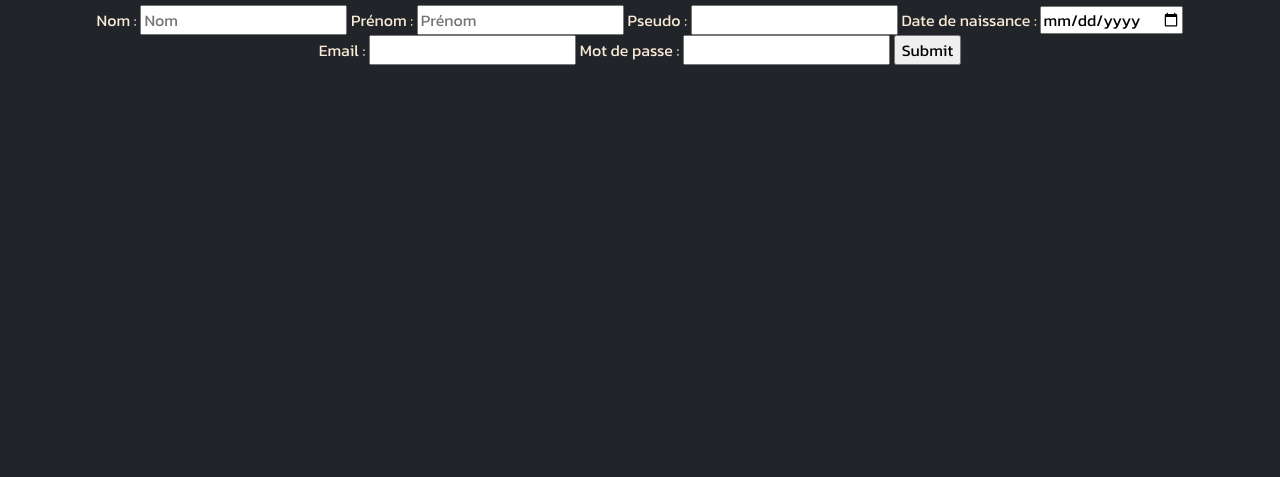
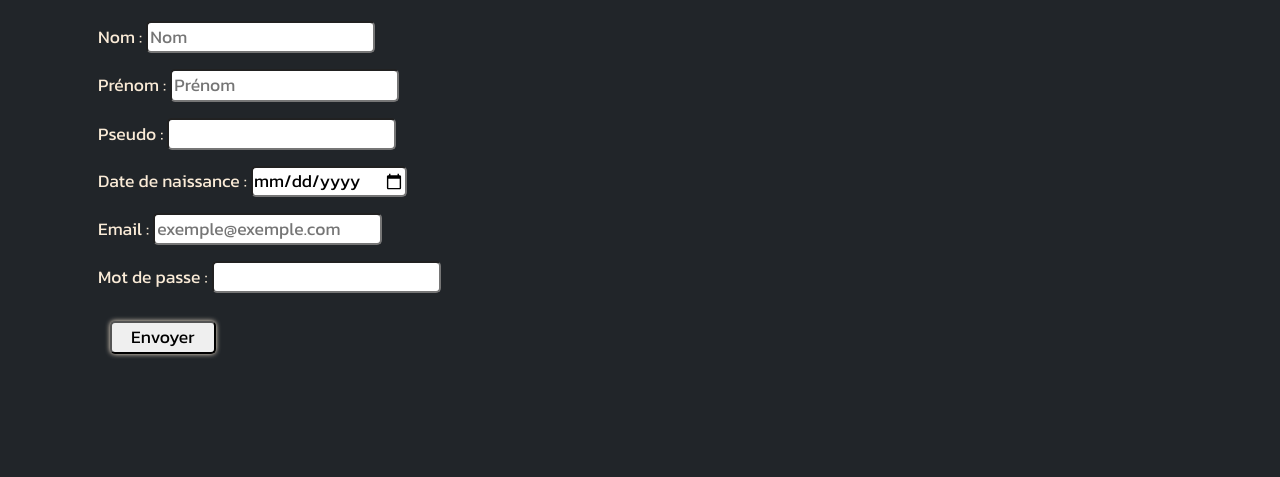
Before and after one commit to KevinMaze/Game-Acces-, a website: page forum.html in a window 1280 px wide. Shown: the part 262-739 px from the top of the page. Drawn offline with nearby package versions, Linux system fonts and the light colour scheme.

Commit message:
add form

```diff
--- a/css/style.css
+++ b/css/style.css
@@ -1,15 +1,15 @@
-/*********BODY***********/
+/*********BODY GENERAL***********/
 body{
     font-family:'Kanit', sans-serif;
     background-color: #212529;
     color: antiquewhite;
 }
 a:hover{
-    color: white;
+    color: antiquewhite;
     transition: 0.4s ease-in;
 }
 
-/***********NAVBAR*********/
+/***********NAVBAR GENERAL*********/
 nav img{
     width: 30px;
 }
@@ -19,7 +19,7 @@ nav button:hover{
     transition: 0.4s ease-in;
 }
 
-/***********HEADER************/
+/***********HEADER GENERAL************/
 
 header h1{
     border-left: 2px solid black;
@@ -41,7 +41,7 @@ header img:hover{
 header p:last-child{
     border-right: 2px solid black;
     border-bottom: 2px solid black;
-    border-radius: 0 0 010px;
+    border-radius: 0 0 10px 0;
 }
 
 figcaption{
@@ -49,7 +49,7 @@ figcaption{
     text-decoration: underline;
 }
 
-/***********SECTION***************/
+/***********SECTION EVENEMENT***************/
 .section{
     display: flex;
     flex-direction: column;
@@ -71,8 +71,30 @@ figcaption{
     border-radius: 5px;
 }
 
+/****************FORM FORUM**********/
+form label{
+    font-size: 0.8em;
+}
+form input{
+    border-radius: 5px;
+}
+.button__form{
+    margin: 20px;
+    border-radius: 5px;
+    box-shadow: 0px 0px 5px antiquewhite;
+    width: 6em;
+    align-self: center;
+    font-size: 0.8em;
+}
+.button__form:hover{
+    transition: 0.4s ease-in;
+    box-shadow: none;
+    color: inherit;
+    background-color: #4a535c;
+}
 
-/*************FOOTER************/
+
+/*************FOOTER GENERAL************/
 footer p{
     text-align: center;
     font-size: 0.6em;
@@ -84,7 +106,7 @@ footer img{
 }
 
 
-/********MEDIA QUERY**********/
+/********MEDIA QUERY **********/
 
 @media screen and (min-width: 768px){
     header p{
@@ -98,6 +120,14 @@ footer img{
     .section__para{
         font-size: 1em;
         padding-left: 10px;
+        padding-bottom: 10px;
+    }
+    form label{
+        font-size: 1.1em;
+    }
+    .button__form{
+        font-size: 1.1em;
+        align-self: start;
     }
 }
 @media screen and (min-width: 992px){
--- a/forum.html
+++ b/forum.html
@@ -42,40 +42,40 @@
             <div class="row justify-content-center">
                 <h1 class="col-lg-4 text-uppercase mb-4 mt-4 align-self-center">Forum access gaming</h1>
 
-                <p class="col-lg mb-4 mt-3 align-self-end">Inscription:<br>Inscrivez-vous pour participer à l'aventure.</p>
+                <p class="col-lg mb-4 mt-3 align-self-end pb-2">Inscription:<br>Inscrivez-vous pour participer à l'aventure.</p>
             </div>
         </header>
 
         <!----------SECTION----------->
-        <section class="container d-md-flex flex-row justify-content-around text-center">
+        <section class="container">
             <fieldset>
                 <legend class="text-decoration-underline">Inscription</legend>
-                <form action="" method="get">
-                    <label for="lastname">Nom :
+                <form action="" method="get" class="d-flex flex-column p-2">
+                    <label class="m-2" for="lastname">Nom :
                         <input type="text" id="lastname" required placeholder="Nom">
                     </label>
 
-                    <label for="firstname">Prénom :
+                    <label class="m-2" for="firstname">Prénom :
                         <input type="text" id="firstname" required placeholder="Prénom">
                     </label>
 
-                    <label for="nickname">Pseudo :
+                    <label class="m-2" for="nickname">Pseudo :
                         <input type="text" id="nickname" required>
                     </label>
 
-                    <label for="birthday">Date de naissance :
+                    <label class="m-2" for="birthday">Date de naissance :
                         <input type="date" id="birthday">
                     </label>
 
-                    <label for="email">Email :
-                        <input type="eamil" id="eamil" required>
+                    <label class="m-2" for="email">Email :
+                        <input type="eamil" id="eamil" required placeholder="exemple@exemple.com">
                     </label>
 
-                    <label for="password">Mot de passe :
+                    <label class="m-2" for="password">Mot de passe :
                         <input type="password" id="password" minlength="6" required>
                     </label>
 
-                    <input type="submit">
+                    <input type="button" value="Envoyer" class="button__form">
                 </form>
             </fieldset>
         </section>
```
Also changed, not shown: index.html (+1 -1 lines).
